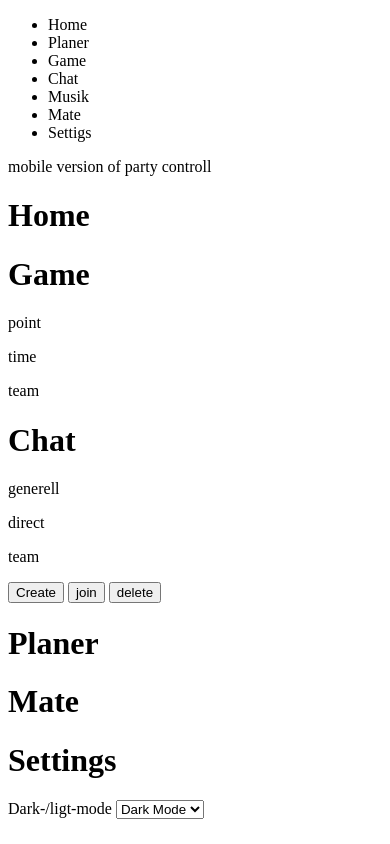
After one commit to Fingadumbledore/Party, a Flask app: template party/templates/mobile.html in a window 390 px wide. The commit adds this page. Run offline with Flask 3, Linux system fonts and the light colour scheme; the template is opened without the code that fills it, so the values that code supplies are empty.

Commit message:
versuch für Mobile version

```diff
--- /dev/null
+++ b/party/templates/mobile.html
@@ -0,0 +1,67 @@
+<!DOCTYPE html>
+<html lang="en">
+<head>
+    <meta charset="UTF-8">
+    <meta name="viewport" content="width=device-width, initial-scale=1.0">
+    <title>Party Mobile version</title>
+</head>
+<body>
+    <ul>
+        <li><a >Home</a></li>
+        <li><a >Planer</a></li>
+        <li><a >Game</a></li>
+        <li><a >Chat</a></li>
+        <li><a >Musik</a></li>
+        <li><a >Mate</a></li>
+        <li><a >Settigs</a></li>
+      </ul>
+
+    <p>mobile version of party controll</p>
+    <div id="home">
+        <h1>Home</h1>
+    </div>
+    <div id="game">
+        <h1>Game</h1>
+        <div id="game_point">
+            <p>point</p>
+        </div>
+        <div id="game_time">
+            <p>time</p>
+        </div>
+        <div id="game_team">
+            <p>team</p>
+        </div>
+    </div>
+    <div id="chat">
+        <h1>Chat</h1>
+        <div id="chat_generell">
+            <p>generell</p>
+        </div>
+        <div id="chat_direct">
+            <p>direct</p>
+        </div>
+        <div id="chat_team">
+            <p>team</p>
+            <button id="pb_create_team">Create</button>
+            <button id="pb_join_team">join</button>
+            <button id="pb_delete_team">delete</button>
+        </div>
+    </div>
+    <div id="planer">
+        <h1>Planer</h1>
+    </div>
+    <div id="mate">
+        <h1>Mate</h1>
+    </div>
+    <div id="settings">
+        <h1>Settings</h1>
+        <label for="dark_select">Dark-/ligt-mode</label>
+        <select id="dark_select">
+            <option value="dark">Dark Mode</option>
+            <option value="light">Light Mode</option>
+            <option value="system">System</option>
+            <option value="custom">Custom</option>
+        </select>
+    </div>
+</body>
+</html>
```
Also changed, not shown: party/static/js/login.js (added, +17 -0 lines), party/templates/login.html (+1 -14 lines), party/static/css/mobile.css (added).
